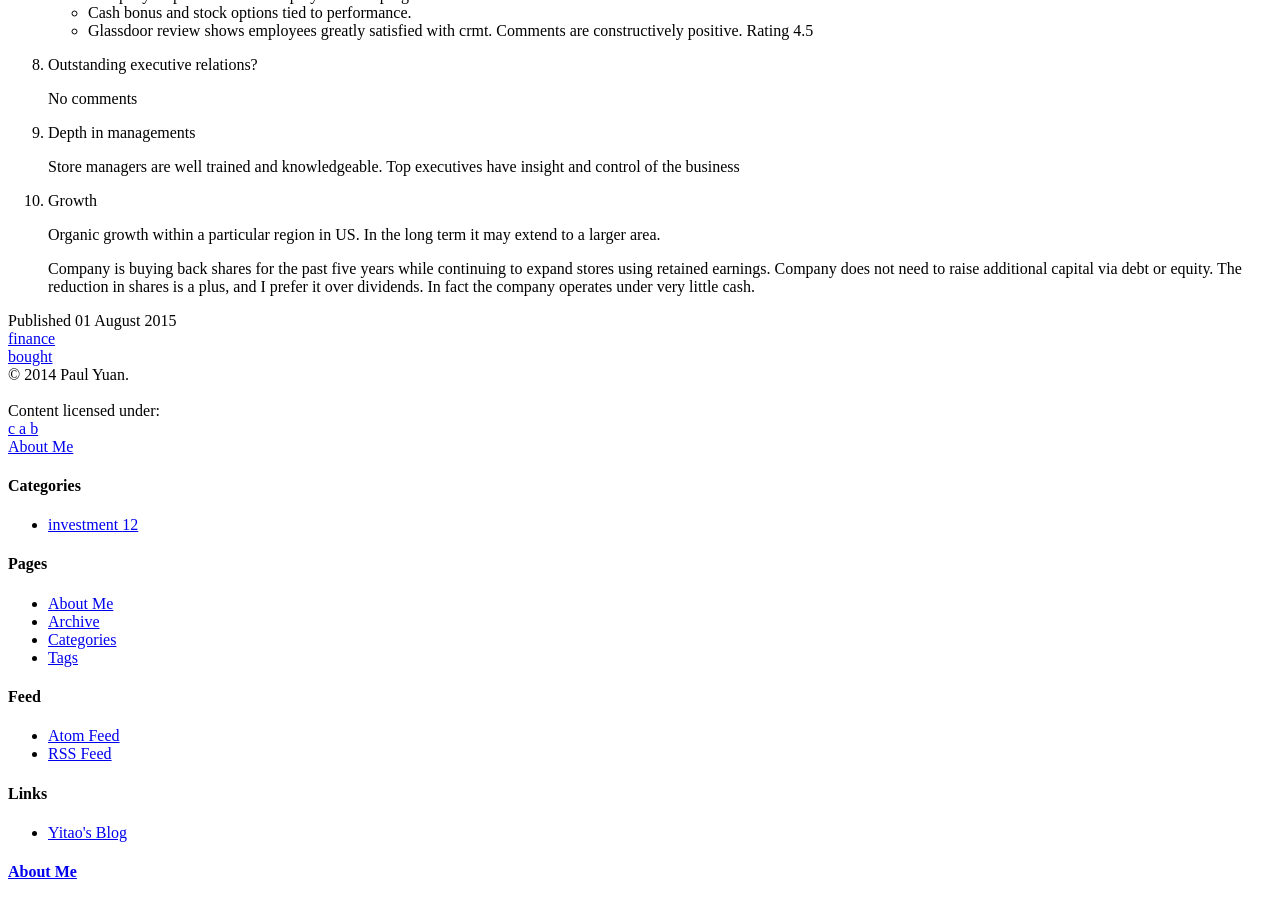
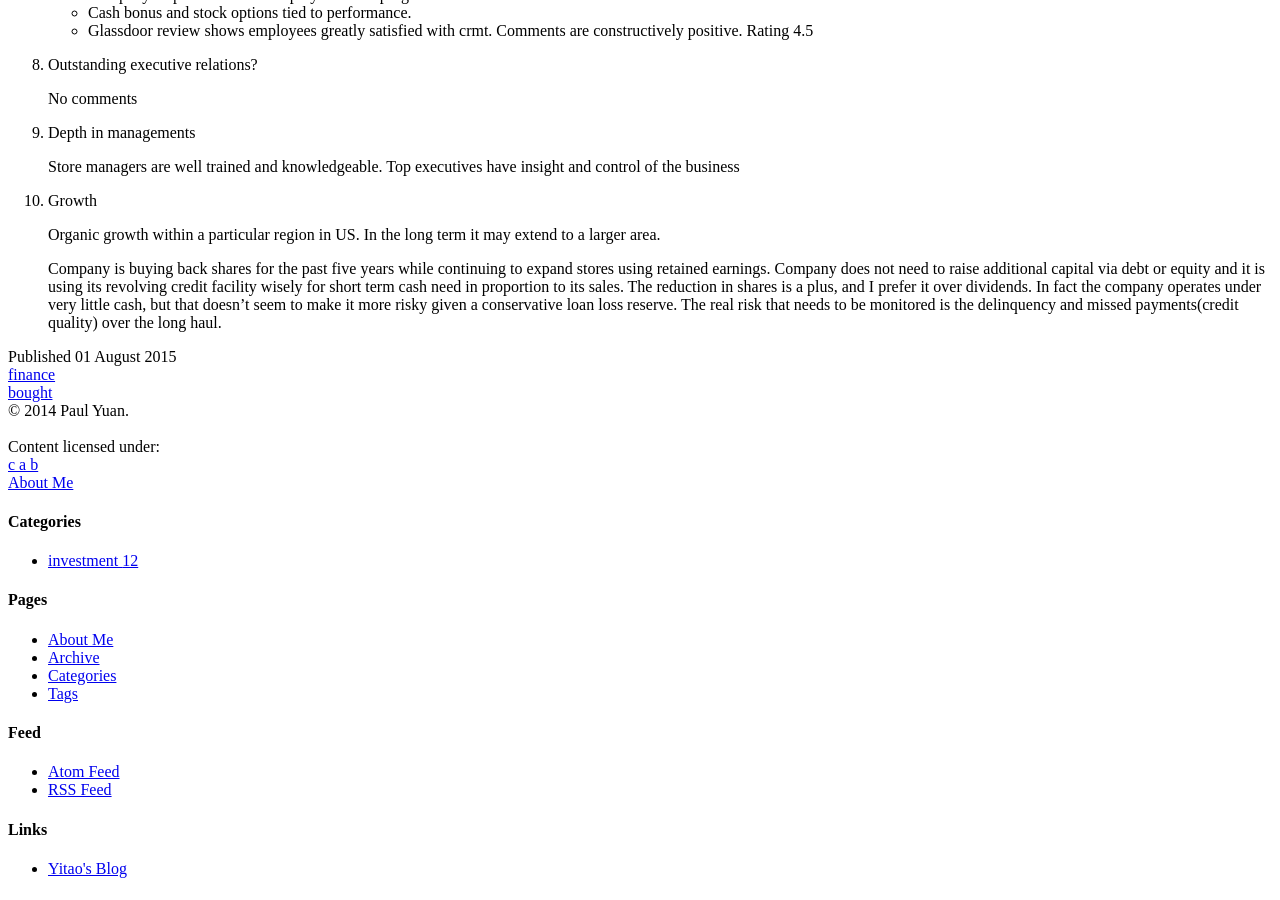
Before and after one commit to puyuan/companies, a Jekyll site: the page built from _posts/Finance/2015-04-10-american-carmart.md, in a window 1280 px wide and 900 px high, scrolled down 1114 px. Built offline with Jekyll 4.4.1, drawn with Linux system fonts in a browser that asks for light colours; nearby versions of some CDN libraries; library files that are not in the unit come from our copies; comment, search, counter and statistics services are not loaded.

Commit message:
update crmt

```diff
--- a/_posts/Finance/2015-04-10-american-carmart.md
+++ b/_posts/Finance/2015-04-10-american-carmart.md
@@ -65,4 +65,4 @@ CRMT is one of the largest public held auto-retailers. It operates under the "In
 
     Organic growth within a particular region in US. In the long term it may extend to a larger area.
 
-    Company is buying back shares for the past five years while continuing to expand stores using retained earnings. Company does not need to raise additional capital via debt or equity. The reduction in shares is a plus, and I prefer it over dividends. In fact the company operates under very little cash.
+    Company is buying back shares for the past five years while continuing to expand stores using retained earnings. Company does not need to raise additional capital via debt or equity and it is using its revolving credit facility wisely for short term cash need in proportion to its sales. The reduction in shares is a plus, and I prefer it over dividends. In fact the company operates under very little cash, but that doesn't seem to make it more risky given a conservative loan loss reserve. The real risk that needs to be monitored is the delinquency and missed payments(credit quality) over the long haul.
```
